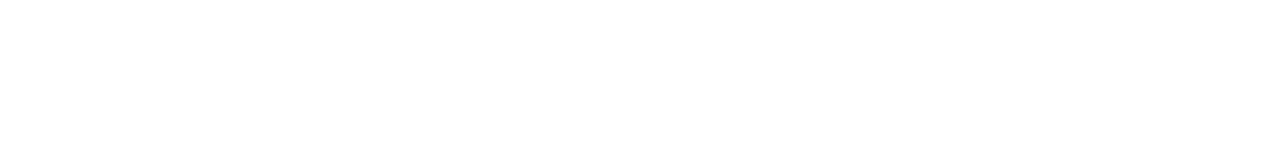
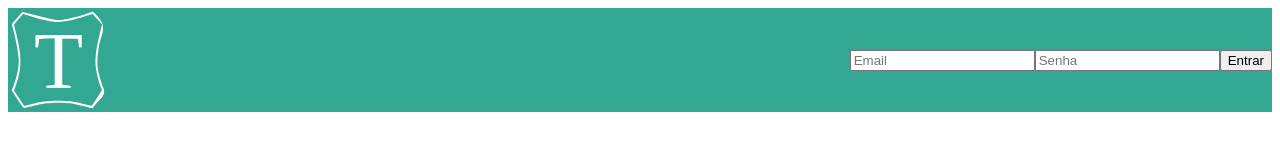
Before and after one commit to rodriguesrai/rai-rodrigues-trybewarts, a website: page index.html in a window 1280 px wide. Drawn offline with Linux system fonts and the light colour scheme.

Commit message:
requisito 1, 2 e 3 completos

```diff
--- a/index.html
+++ b/index.html
@@ -1,5 +1,6 @@
 <!DOCTYPE html>
 <html lang="en">
+
 <head>
     <meta charset="UTF-8">
     <meta http-equiv="X-UA-Compatible" content="IE=edge">
@@ -8,11 +9,19 @@
     <link rel="stylesheet" href="style.css">
 
 </head>
-<header></header>
+
 <body>
+    <header class="header">
+        <img class="trybewarts-header-logo" src="images/trybewarts-header-logo.svg" alt="">
+        <form class="trybewarts-login" action="">
+            <input id="email" type="email" name="email" placeholder="Email">
+            <input id="senha" type="password" name="password" placeholder="Senha">
+            <button id="botao-login">Entrar</button>
+        </form>
+    </header>
 
 </body>
 
- <script src="script.js"></script>
+<script src="script.js"></script>
 
 </html>
--- a/script.js
+++ b/script.js
@@ -0,0 +1,13 @@
+const botaoLogin = document.querySelector('#botao-login');
+const alertaLogin = () => {
+
+    const pegaEmail = document.querySelector('#email');
+    const pegaSenha = document.querySelector('#senha');
+    if (pegaEmail.value === 'tryber@teste.com' && pegaSenha.value === '123456') {
+        alert('Olá, Tryber!');
+    } else {
+        alert('Email ou senha inválidos.');
+    }
+}
+
+botaoLogin.addEventListener('click', alertaLogin);
--- a/style.css
+++ b/style.css
@@ -0,0 +1,14 @@
+.header {
+    display: flex;
+    background-color: rgb(50, 167, 145);
+    justify-content: space-between;
+    align-items: center;
+}
+
+.trybewarts-login {
+    display: flex;
+}
+
+.trybewarts-header-logo {
+    width: 100px;
+}
```
